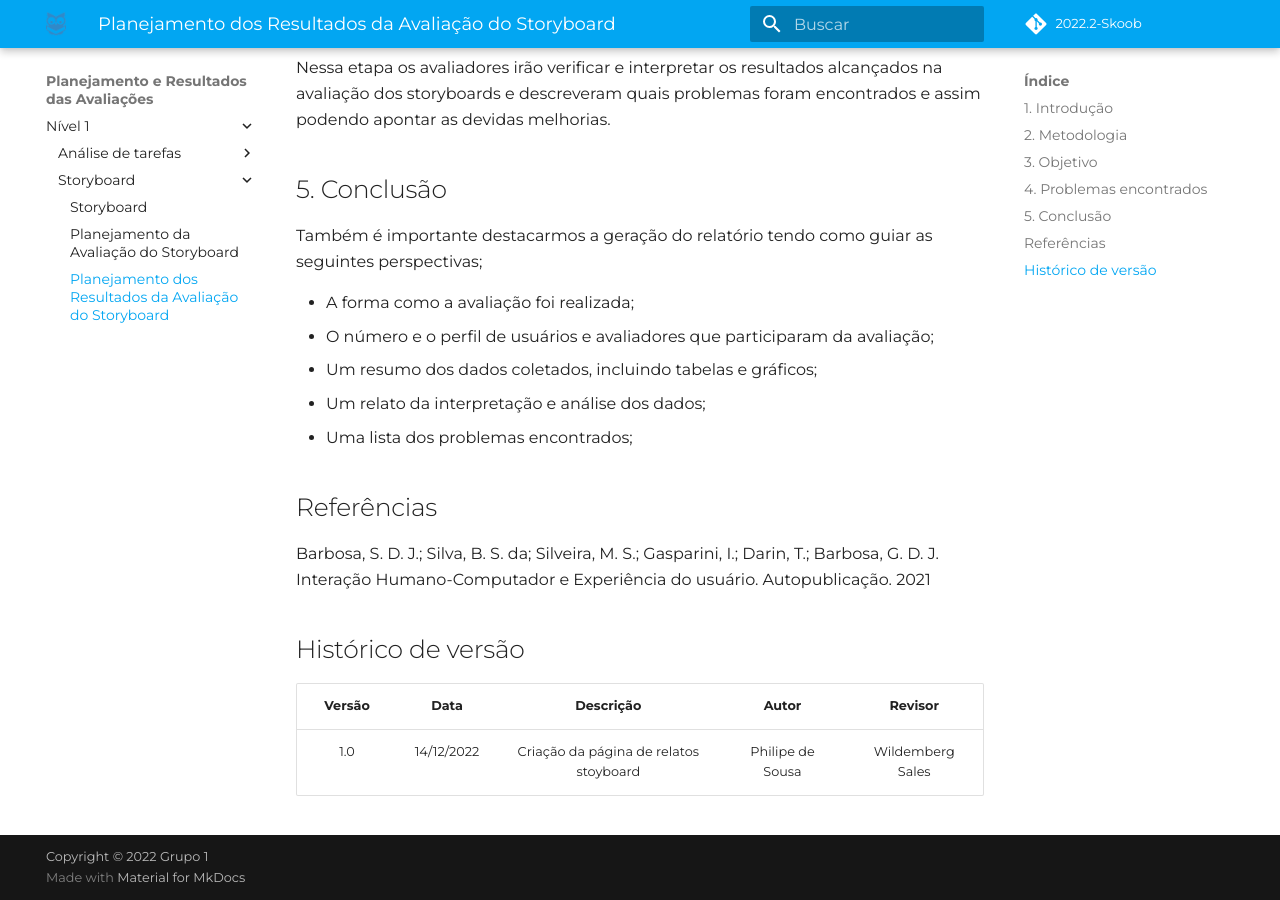
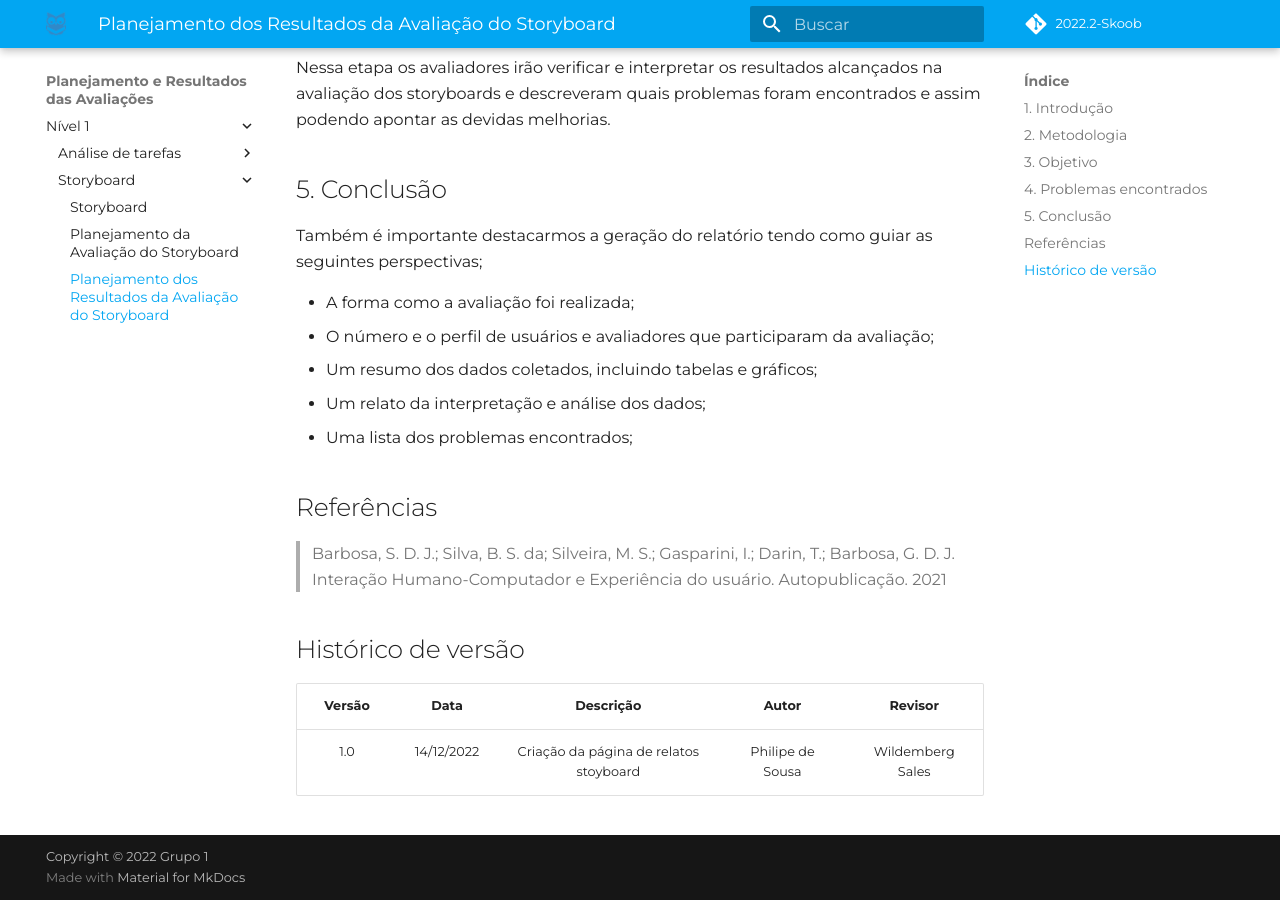
Before and after one commit to Interacao-Humano-Computador/2022.2-Skoob, an MkDocs documentation site: the page built from docs/planejamentoAnalise/planejamento-relatos-story.md, in a window 1280 px wide and 900 px high, scrolled down 845 px. Built offline with MkDocs 1.6.1 and Material for MkDocs 9.7.7, drawn with Linux system fonts in a browser that asks for light colours; some web fonts are replaced; comment, search, counter and statistics services are not loaded.

Commit message:
Conserto da referência
Signed-off-by: luclopesr <luclopesr@gmail.com>

```diff
--- a/docs/planejamentoAnalise/planejamento-relatos-story.md
+++ b/docs/planejamentoAnalise/planejamento-relatos-story.md
@@ -29,7 +29,7 @@ Também é importante destacarmos a geração do relatório tendo como guiar as
 
 ## Referências
 
-Barbosa, S. D. J.; Silva, B. S. da; Silveira, M. S.; Gasparini, I.; Darin, T.; Barbosa, G. D. J. Interação Humano-Computador e Experiência do usuário. Autopublicação. 2021
+> Barbosa, S. D. J.; Silva, B. S. da; Silveira, M. S.; Gasparini, I.; Darin, T.; Barbosa, G. D. J. Interação Humano-Computador e Experiência do usuário. Autopublicação. 2021
 
 ## Histórico de versão
 | Versão | Data | Descrição | Autor | Revisor |
```
